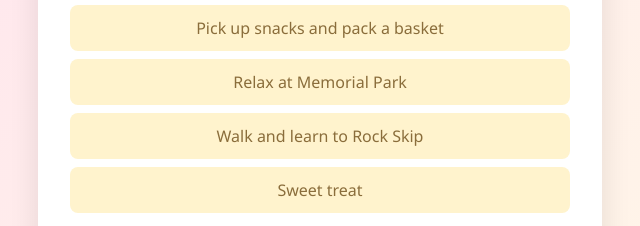
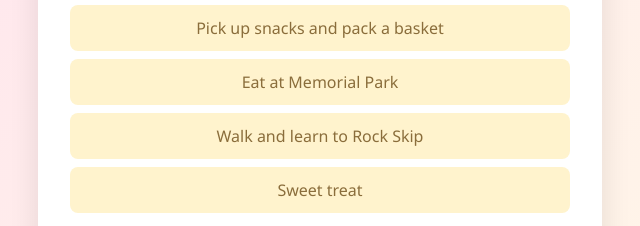
Before and after one commit to DWilliams325/Picnic, a plain HTML site: page index.html in a window 1280 px wide. Shown: the part 331-557 px from the top of the page, 320-960 px from the left. Drawn offline with Linux system fonts and the light colour scheme.

Commit message:
Reworded

```diff
--- a/index.html
+++ b/index.html
@@ -16,7 +16,7 @@
       <ul>
         <li>Stop at Smoothie King</li>
         <li>Pick up snacks and pack a basket</li>
-        <li>Relax at Memorial Park</li>
+        <li>Eat at Memorial Park</li>
         <li>Walk and learn to Rock Skip</li>
         <li>Sweet treat</li>
       </ul>
```
